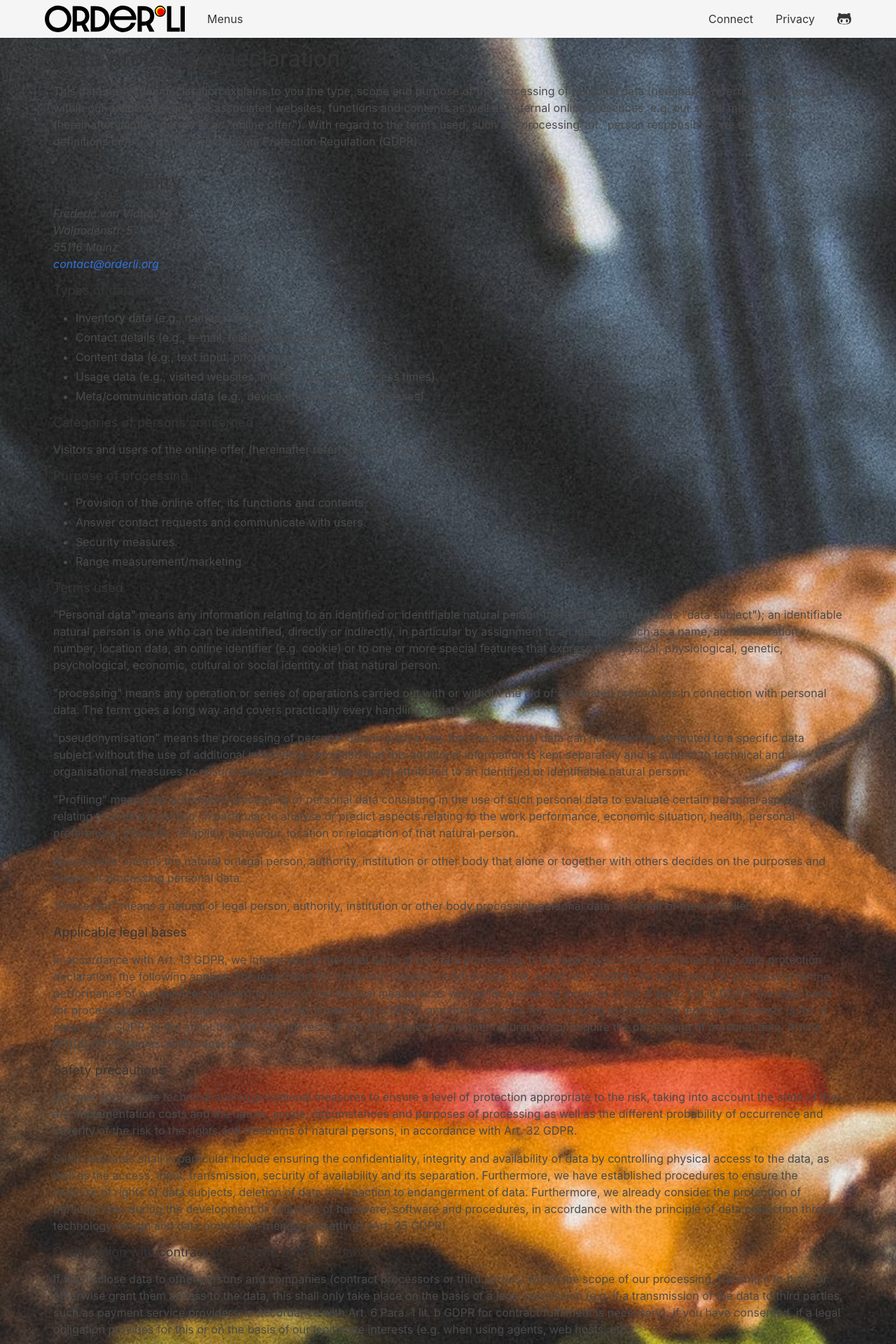
After one commit to vonvlaho/orderli, a PHP site: template views/template/privacy.twig in a window 1280 px wide. The commit adds this page. Shown: the top 1920 px of the page at 70% size. Run offline with PHP 8.4, Linux system fonts and the light colour scheme; the template is opened without the code that fills it, so the values that code supplies are empty; some libraries are stand-ins or nearby versions.

Commit message:
add privacy

```diff
--- a/htdocs/index.php
+++ b/htdocs/index.php
@@ -28,6 +28,8 @@ require '../app/Configuration/Container.php';
 
 // routes
 $app->get('/', IndexController::class . ':indexAction')->setName('index');
+$app->get('/privacy', IndexController::class . ':privacyAction')->setName('privacy');
+
 
 $app->post('/register', OrderController::class . ':registerAction')->setName('order.open');
 $app->get('/order/{hash}', OrderController::class . ':selectAction')->setName('order.select');
--- a/mockup/index.html
+++ b/mockup/index.html
@@ -32,7 +32,7 @@
 					</div>
 					<div class="navbar-end">
 						<a class="navbar-item">Connect</a>
-						<a class="navbar-item">Imprint</a>
+						<a class="navbar-item">Privacy</a>
 						<a class="navbar-item" href="https://github.com/" target="_blank" alt="Github">
 							<i class="fab fa-lg fa-github-alt"></i>
 						</a>
--- a/mockup/menu.html
+++ b/mockup/menu.html
@@ -48,7 +48,7 @@
 					</div>
 					<div class="navbar-end">
 						<a class="navbar-item">Connect</a>
-						<a class="navbar-item">Imprint</a>
+						<a {{ path_for('privacy') }} class="navbar-item">Privacy</a>
 						<a class="navbar-item" href="https://github.com/" target="_blank" alt="Github">
 							<i class="fab fa-lg fa-github-alt"></i>
 						</a>
--- a/mockup/success.html
+++ b/mockup/success.html
@@ -57,7 +57,7 @@
 					</div>
 					<div class="navbar-end">
 						<a class="navbar-item">Connect</a>
-						<a class="navbar-item">Imprint</a>
+						<a {{ path_for('privacy') }} class="navbar-item">Privacy</a>
 						<a class="navbar-item" href="https://github.com/" target="_blank" alt="Github">
 							<i class="fab fa-lg fa-github-alt"></i>
 						</a>
--- a/views/partials/navigation.twig
+++ b/views/partials/navigation.twig
@@ -22,9 +22,9 @@
 				<a class="navbar-item" href="{{ path_for('menus') }}">Menus</a>
 			</div>
 			<div class="navbar-end">
-				<a class="navbar-item">Connect</a>
-				<a class="navbar-item">Imprint</a>
-				<a class="navbar-item" href="https://github.com/" target="_blank" alt="Github">
+				<a href="mailto:contact@orderli.org" class="navbar-item">Connect</a>
+				<a {{ path_for('privacy') }} class="navbar-item">Privacy</a>
+				<a class="navbar-item" href="https://github.com/vonvlaho/orderli" target="_blank" alt="Github">
 					<i class="fab fa-lg fa-github-alt"></i>
 				</a>
 			</div>
--- /dev/null
+++ b/views/template/privacy.twig
@@ -0,0 +1,91 @@
+{% extends "layout/base.twig" %}
+{% set bodyClass = 'class=has-bg'%}
+
+{% block pageContent %}
+    <main>
+        <section>
+            <div class="container column content">
+                <h1>Data protection declaration</h1>
+                <p>This data protection declaration explains to you the type, scope and purpose of the processing of personal data (hereinafter referred to as "data") within our online offer and the associated websites, functions and contents as well as external online presences, e.g. our social media profile (hereinafter jointly referred to as "online offer"). With regard to the terms used, such as "processing" or "person responsible", we refer to the definitions in Art. 4 of the General Data Protection Regulation (GDPR).</p>
+                <h2>Responsibility</h2>
+                    <p id="hcard-Frederic-von-Vlahovits" class="vcard">
+                        <address class="adr">
+                            <span class="fn">Frederic von Vlahovits</span><br>
+                            <span class="street-address">Walpodenstr. 5</span><br>
+                            <span class="postal-code">55116</span> <span class="locality">Mainz</span><br>
+                            <a href="mailto:fvv@posteo.de" target="_blank" title="Send me an email" class="email"><em>contact@orderli.org</em></a>
+                        </address>
+                    </p>
+                    <h5>Types of data processed:</h5>
+                    <ul>
+                        <li>Inventory data (e.g., names, addresses).</li>
+                        <li>Contact details (e.g., e-mail, telephone numbers).</li>
+                        <li>Content data (e.g., text input, photographs, videos).</li>
+                        <li>Usage data (e.g., visited websites, interest in content, access times).</li>
+                        <li>Meta/communication data (e.g., device information, IP addresses).</li>
+                    </ul>
+                    <h5>Categories of persons concerned</h5>
+                    <p>Visitors and users of the online offer (hereinafter referred to as "users").</p>
+                    <h5>Purpose of processing</h5>
+                    <ul>
+                        <li>Provision of the online offer, its functions and contents.</li>
+                        <li>Answer contact requests and communicate with users.</li>
+                        <li>Security measures.</li>
+                        <li>Range measurement/marketing</li>
+                    </ul>
+                    <h5>Terms used</h5>
+                    <p>"Personal data" means any information relating to an identified or identifiable natural person (hereinafter referred to as "data subject"); an identifiable natural person is one who can be identified, directly or indirectly, in particular by assignment to an identifier such as a name, an identification number, location data, an online identifier (e.g. cookie) or to one or more special features that express the physical, physiological, genetic, psychological, economic, cultural or social identity of that natural person.</p>
+                    <p>"processing" means any operation or series of operations carried out with or without the aid of automated procedures in connection with personal data. The term goes a long way and covers practically every handling of data.</p>
+                    <p>"pseudonymisation" means the processing of personal data in such a way that the personal data can no longer be attributed to a specific data subject without the use of additional information, provided that this additional information is kept separately and is subject to technical and organisational measures to ensure that the personal data are not attributed to an identified or identifiable natural person.</p>
+                    <p>"Profiling" means any automated processing of personal data consisting in the use of such personal data to evaluate certain personal aspects relating to a natural person, in particular to analyse or predict aspects relating to the work performance, economic situation, health, personal preferences, interests, reliability, behaviour, location or relocation of that natural person.</p>
+                    <p>Responsible" means the natural or legal person, authority, institution or other body that alone or together with others decides on the purposes and means of processing personal data.</p>
+                    <p>"Processor" means a natural or legal person, authority, institution or other body processing personal data on behalf of the controller.</p>
+                    <h5>Applicable legal bases</h5>
+                    <p>In accordance with Art. 13 GDPR, we inform you of the legal basis of our data processing. If the legal basis is not mentioned in the data protection declaration, the following applies: The legal basis for obtaining consents is Art. 6 para. 1 lit. a and Art. 7 GDPR, the legal basis for processing for the performance of our services and performance of contractual measures as well as for answering inquiries is Art. 6 para. 1 lit. b GDPR, the legal basis for processing to fulfil our legal obligations is Art. 6 para. 1 lit. c GDPR, and the legal basis for processing to protect our legitimate interests is Art. 6 para. 1 lit. f GDPR. In the event that the vital interests of the data subject or another natural person require the processing of personal data, Article 6(1)(d) GDPR serves as the legal basis.</p>
+                    <h5>Safety precautions</h5>
+                    <p>We take appropriate technical and organisational measures to ensure a level of protection appropriate to the risk, taking into account the state of the art, implementation costs and the nature, scope, circumstances and purposes of processing as well as the different probability of occurrence and severity of the risk to the rights and freedoms of natural persons, in accordance with Art. 32 GDPR.</p>
+                    <p>Such measures shall in particular include ensuring the confidentiality, integrity and availability of data by controlling physical access to the data, as well as the access, input, transmission, security of availability and its separation. Furthermore, we have established procedures to ensure the exercise of rights of data subjects, deletion of data and reaction to endangerment of data. Furthermore, we already consider the protection of personal data during the development or selection of hardware, software and procedures, in accordance with the principle of data protection through technology design and data protection-friendly presettings (Art. 25 GDPR).</p>
+                    <h5>Cooperation with contract processors and third parties</h5>
+                    <p>If we disclose data to other persons and companies (contract processors or third parties) within the scope of our processing, transmit it to them or otherwise grant them access to the data, this shall only take place on the basis of a legal permission (e.g. if a transmission of the data to third parties, such as payment service providers, in accordance with Art. 6 Para. 1 lit. b GDPR for contract fulfilment is necessary), if you have consented, if a legal obligation provides for this or on the basis of our legitimate interests (e.g. when using agents, web hosts, etc.).</p>
+                    <p>If we commission third parties with the processing of data on the basis of a so-called "order processing contract", this is done on the basis of Art. 28 GDPR.</p>
+                    <h5>Transfers to third countries</h5>
+                    <p>If we process data in a third country (i.e. outside the European Union (EU) or the European Economic Area (EEA)) or if this occurs in the context of the use of third-party services or disclosure or transfer of data to third parties, this only takes place if it occurs for the fulfilment of our (pre)contractual obligations, on the basis of your consent, on the basis of a legal obligation or on the basis of our legitimate interests. Subject to legal or contractual permissions, we process or leave the data in a third country only if the special requirements of Art. 44 ff. Process GDPR. This means, for example, processing is carried out on the basis of special guarantees, such as the officially recognised determination of a data protection level corresponding to the EU (e.g. for the USA by the "Privacy Shield") or compliance with officially recognised special contractual obligations (so-called "standard contractual clauses").</p>
+                    <h5>Rights of data subjects</h5>
+                    <p>You have the right to request confirmation as to whether the data concerned are being processed and to request information about these data as well as further information and a copy of the data in accordance with Art. 15 GDPR.</p>
+                    <p>They have correspondingly. In accordance with Article 16 of the DSBER, you have the right to request the completion of data concerning you or the correction of inaccurate data concerning you.</p>
+                    <p>In accordance with Art. 17 GDPR, you have the right to demand that relevant data be deleted immediately or, alternatively, to demand a restriction on the processing of the data in accordance with Art. 18 GDPR.</p>
+                    <p>You have the right to request that the data concerning you that you have provided to us be received in accordance with Art. 20 GDPR and to request its transmission to other persons responsible.</p>
+                    <p>In accordance with Art. 77 GDPR, they also have the right to file a complaint with the competent supervisory authority.</p>
+                    <h5>Right of revocation</h5>
+                    <p>You have the right to revoke consents granted pursuant to Art. 7 para. 3 GDPR with future effect.</p>
+                    <h5>Right of objection</h5>
+                    <p>You can object to the future processing of the data concerning you in accordance with Art. 21 GDPR at any time. The objection may be lodged in particular against processing for direct marketing purposes.</p>
+                    <h5>Cookies and right of objection in direct advertising</h5>
+                    <p>"Cookies" are small files that are stored on the user's computer. Different data can be stored within the cookies. A cookie is primarily used to store information about a user (or the device on which the cookie is stored) during or after his or her visit to an online offer. Temporary cookies, or "session cookies" or "transient cookies", are cookies that are deleted after a user leaves an online offer and closes his browser. In such a cookie, for example, the content of a shopping basket in an online shop or a login status can be stored. Cookies are referred to as "permanent" or "persistent" and remain stored even after the browser is closed. For example, the login status can be saved when users visit it after several days. Likewise, the interests of users used for range measurement or marketing purposes may be stored in such a cookie. Third-party cookies" are cookies that are offered by providers other than the person responsible for operating the online offer (otherwise, if they are only its cookies, they are referred to as "first-party cookies").</p>
+                    <p>We may use temporary and permanent cookies and clarify this within the framework of our data protection declaration.</p>
+                    <p>If users do not want cookies to be stored on their computer, they are asked to deactivate the corresponding option in the system settings of their browser. Stored cookies can be deleted in the system settings of the browser. The exclusion of cookies can lead to functional restrictions of this online offer.</p>
+                    <p>A general objection to the use of cookies used for online marketing purposes can be declared for many of the services, especially in the case of tracking, via the US site <a href="http://www.aboutads.info/choices/" target="_blank">http://www.aboutads.info/choices/</a> or the EU site <a href="http://www.youronlinechoices.com/" target="_blank">http://www.youronlinechoices.com/</a>. Furthermore, the storage of cookies can be achieved by deactivating them in the browser settings. Please note that in this case not all functions of this online offer can be used.</p>
+                    <h5>Deletion of data</h5>
+                    <p>The data processed by us will be deleted or their processing restricted in accordance with Articles 17 and 18 GDPR. Unless expressly stated in this data protection declaration, the data stored by us will be deleted as soon as it is no longer required for its intended purpose and the deletion does not conflict with any statutory storage obligations. If the data are not deleted because they are necessary for other and legally permissible purposes, their processing is restricted. This means that the data is blocked and not processed for other purposes. This applies, for example, to data that must be retained for commercial or tax reasons.</p>
+                    <p>According to legal requirements in Germany, the storage is carried out in particular for 10 years in accordance with §§ 147 para. 1 AO, 257 para. 1 no. 1 and 4, para. 4 HGB (books, records, management reports, accounting documents, trading books, documents relevant for taxation, etc.) and 6 years in accordance with § 257 para. 1 no. 2 and 3, para. 4 HGB (commercial letters).</p>
+                    <p>In accordance with legal requirements in Austria, storage is carried out in particular for 7 years in accordance with § 132 (1) BAO (accounting documents, receipts/invoices, accounts, receipts, business papers, statement of income and expenses, etc.), for 22 years in connection with real estate and for 10 years for documents in connection with electronically provided services, telecommunications, radio and television services which are provided to non-entrepreneurs in EU member states and for which the Mini-One-Stop-Shop (MOSS) is used.</p>
+                    <h5>Hosting and e-mail dispatch</h5>
+                    <p>The hosting services we use serve to provide the following services: Infrastructure and platform services, computing capacity, storage space and database services, e-mail delivery, security services and technical maintenance services that we use for the purpose of operating this online offer.</p>
+                    <p>We or our hosting provider process inventory data, contact data, content data, contract data, usage data, meta- and communication data of customers, interested parties and visitors of this online offer on the basis of our legitimate interests in an efficient and secure provision of this online offer according to Art. 6 Para. 1 lit. f GDPR in conjunction with. Art. 28 GDPR (conclusion of order processing contract).</p>
+                    <h5>Collection of access data and log files</h5>
+                    <p>We, or our hosting provider, collect the following data on the basis of our legitimate interests within the meaning of Art. 6 para. 1 lit. f. GDPR data on each access to the server on which this service is located (so-called server log files). Access data includes the name of the accessed website, file, date and time of access, transferred data volume, notification of successful access, browser type and version, the user's operating system, referrer URL (the previously visited page), IP address and the requesting provider.</p>
+                    <p>Log file information is stored for a maximum of 7 days for security reasons (e.g. to investigate misuse or fraud) and then deleted. Data whose further storage is required for evidentiary purposes are excluded from deletion until the respective incident has been finally clarified.</p>
+                    <h5>Online presence in social media</h5>
+                    <p>We maintain online presences within social networks and platforms in order to communicate with active customers, interested parties and users and to inform them about our services. When accessing the respective networks and platforms, the terms and conditions and the data processing guidelines of their respective operators apply.</p>
+                    <p>Unless otherwise stated in our privacy policy, we process the data of users who communicate with us within social networks and platforms, e.g. write articles on our websites or send us messages.</p>
+                    <h5>Integration of third-party services and content</h5>
+                    <p>Within our online offer, we make no representations or warranties of any kind based on our legitimate interests (i.e. interest in the analysis, optimisation and economic operation of our online offer within the meaning of Art. 6 para. 1 lit. f. GDPR) content or service offerings of third parties to incorporate their content and services, such as videos or fonts (hereinafter uniformly referred to as "content").</p>
+                    <p>This always presupposes that the third party providers of this content perceive the IP address of the users, since without the IP address they could not send the content to their browser. The IP address is therefore required for the display of this content. We make every effort to use only those contents whose respective providers use the IP address only for the delivery of the contents. Third-party providers may also use so-called pixel tags (invisible graphics, also known as "web beacons") for statistical or marketing purposes. Pixel tags" can be used to evaluate information such as visitor traffic on the pages of this website. The pseudonymous information may also be stored in cookies on the user's device and may include technical information about the browser and operating system, referring websites, visiting time and other information about the use of our online offer, as well as be linked to such information from other sources.</p>
+                    <h5>Google Fonts</h5>
+                    <p>We integrate the fonts ("Google Fonts") of the provider Google LLC, 1600 Amphitheatre Parkway, Mountain View, CA 94043, USA. Privacy Policy: <a href="https://www.google.com/policies/privacy/" target="_blank">https://www.google.com/policies/privacy/</a>, Opt-Out: <a href="https://adssettings.google.com/authenticated" target="_blank">https://adssettings.google.com/authenticated</a>.</p>
+                    <p><a href="https://datenschutz-generator.de/" target="_blank">Created with Datenschutz-Generator.de by RA Dr. Thomas Schwenke.</a></p>
+                    <p><a href="https://www.deepl.com/" target="_blank">Translated with deepl.</a></p>
+            </div>
+        </section>
+    </main>
+{% endblock %}
```
Also changed, not shown: app/Classes/Controller/IndexController.php (+13 -0 lines).
